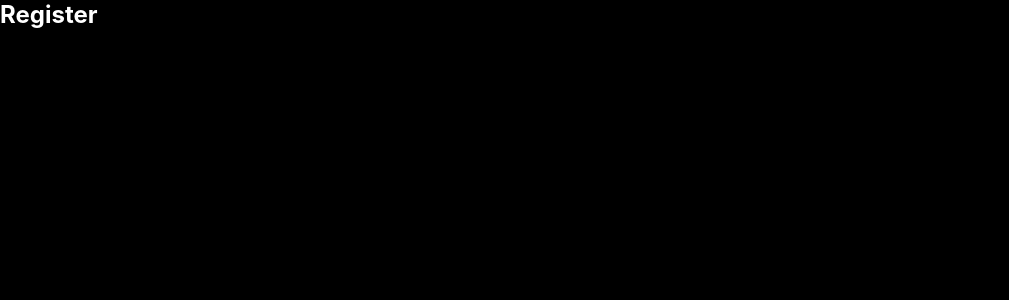
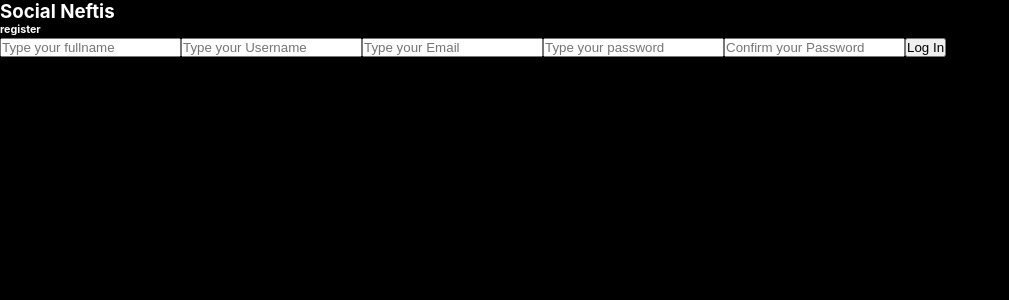
Before and after one commit to ElideZavala/RedSocial-Neftis, a React app in the folder neftis/: page /register in a window 1280 px wide. Shown: the top 300 px of the page, without its empty margins (0-1009 px from the left). Built offline with nearby package versions, Linux system fonts and the light colour scheme.

Commit message:
Register Js

```diff
--- a/neftis/src/pages/Login.js
+++ b/neftis/src/pages/Login.js
@@ -5,7 +5,7 @@ const Login = () => {
 	const [password, setPassword] = useState('')
 
   return (
-    <div className="login "> {/* Colocar el thema Dark */}
+    <div className="login dark"> {/* Colocar el thema Dark */}
 		<div className="login__theme"></div>
       <h3 className="login__header">Social <span>Neftis</span></h3>
 		<h6 className="login__subheader">Login</h6>
@@ -21,6 +21,7 @@ const Login = () => {
 				<input
 					className="login__data--form__password"
 					type="password"
+					value={password}
 					onChange={(e)=> setPassword(e.target.password)}
 					placeholder="Type your password">
 				</input>
--- a/neftis/src/pages/Register.js
+++ b/neftis/src/pages/Register.js
@@ -1,10 +1,58 @@
-import React from 'react'
+import React, { useState } from "react";
 
 const Register = () => {
+	const [fullname, setFullname] = useState('')
+	const [username, setUsername] = useState('')
+	const [email, setEmail] = useState('')
+	const [password, setPassword] = useState('')
+	const [confirmPassword, setConfirmPassword] = useState('')
+
   return (
-	 <div>
-		 <h2>Register</h2>
-	 </div>
+	<div className="register dark"> {/* Colocar el thema Dark */}
+	<div className="register__theme"></div>
+	<h3 className="register__header">Social <span>Neftis</span></h3>
+	<h6 className="register__subheader">register</h6>
+	<div className="register__data">
+		<form className="register__data--form">
+			<input
+				className="register__data--form__email"
+				type="text"
+				value={fullname}
+				onChange={(e)=> setFullname(e.target.fullname)}
+				placeholder="Type your fullname">
+			</input>
+			<input
+				className="register__data--form__password"
+				type="text"
+				value={username}
+				onChange={(e)=> setUsername(e.target.username)}
+				placeholder="Type your Username">
+			</input>
+			<input
+				className="register__data--form__password"
+				type="email"
+				value={email}
+				onChange={(e)=> setEmail(e.target.email)}
+				placeholder="Type your Email">
+			</input>
+			<input
+				className="register__data--form__password"
+				type="password"
+				value={password}
+				onChange={(e)=> setPassword(e.target.password)}
+				placeholder="Type your password">
+			</input>
+			<input
+				className="register__data--form__password"
+				type="confirmPassword"
+				value={confirmPassword}
+				onChange={(e)=> setConfirmPassword(e.target.confirmPassword)}
+				placeholder="Confirm your Password">
+			</input>
+			<button className="register__data--form__button" type="submit">Log In</button>
+		</form>
+	</div>
+ </div>
   )
 }
 
--- a/neftis/src/styles/App.scss
+++ b/neftis/src/styles/App.scss
@@ -4,3 +4,4 @@
 @import "2.variables";
 @import "3.utilities";
 @import "4.login";
+@import "5.register";
--- a/neftis/src/styles/_2.variables.scss
+++ b/neftis/src/styles/_2.variables.scss
@@ -21,16 +21,16 @@
 
 // Dark Color Palette (Custom Properties)
 .dark {
-	--color-primary: #000814;
-	--color-primary-m: #000814c8;
-	--color-secondary:#003566;
-	--color-secondary-m:#0035668c;
-	--color-tertiary: #001d3d;
-	--color-tertiary-m: #001d3dc4;
-	--color-quaternary: #006664;
-	--color-quaternary-m: #006664ab;
-	--color-quinary: #ffd60a;
-	--color-quinary-m: #ffd60abb;
+	--color-primary: #00cbe0;
+	// --color-primary-m: #00cbe0c8;
+	--color-secondary:#539DEA;
+	// --color-secondary-m:#0035668c;
+	--color-tertiary: #002C73;
+	// --color-tertiary-m: #003566c4;
+	--color-quaternary: #005595;
+	// --color-quaternary-m: #539DEA;
+	--color-quinary: #001938;
+	// --color-quinary-m: #000814;
 	--color-text: #fff;
 }
 
--- a/neftis/src/styles/_4.login.scss
+++ b/neftis/src/styles/_4.login.scss
@@ -100,7 +100,7 @@
 			box-shadow: 0 0 20px rgba(0, 0, 0, 0.543);
 			border-radius: 8px;
 			height: calc(5rem + 20vw);
-			min-width: 30vw;
+			min-width: 25vw;
 			padding: 4rem;
 
 
@@ -147,5 +147,4 @@
 		}
 
 	}
-
 }
```
Also changed, not shown: neftis/src/styles/_5.register.scss (added).
